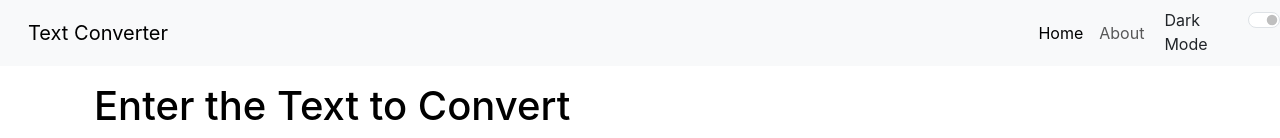
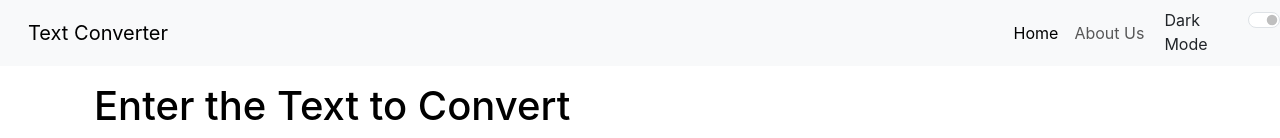
Before and after one commit to tusharbhadavankar01/Text-Converter-Application-using-React-Js, a React (Create React App) app: page / in a window 1280 px wide. Shown: the top 138 px of the page. Built offline with nearby package versions, Linux system fonts and the light colour scheme.

Commit message:
added alert component

```diff
--- a/src/App.js
+++ b/src/App.js
@@ -1,32 +1,50 @@
 import "./App.css";
-// import About from "./Components/About";
+import Alert from "./Components/Alert";
+//import About from "./Components/About";
 import Navbar from "./Components/Navbar";
 import Textform from "./Components/Textform";
 import React, { useState } from 'react';
 
 
+
 function App() {
   const [mode, setMode] = useState("light");
+  const [alert, setAlert] = useState(null);
+
+  const showAlert=(message,type)=>{
+    setAlert(
+      {msg:message,
+      type:type}
+    )
+    setTimeout(()=>{
+      setAlert(null);
+      } ,1500 );
+  }
+
+
   const toggleMode=()=>{
     if(mode==="light")
       {
       setMode("dark")
         document.body.style.backgroundColor="grey";
+        showAlert("Dark mode has been enabled","success")
     }
 
     else
   {
     setMode("light")
     document.body.style.backgroundColor="white";
+    showAlert("Light mode has been enabled","success")
+
 
   }
 }
   return (
     <>
      <Navbar title="Text Converter" mode={mode} toggleMode={toggleMode}/>
+     <Alert alert={alert}/>
      <div className="container my-3">
-     <Textform heading="Enter the Text to Convert" mode={mode} />
-      {/* <About/> */}
+     <Textform  showAlert={showAlert} heading="Enter the Text to Convert" mode={mode} />
      </div>
 
     </>
--- a/src/Components/About.js
+++ b/src/Components/About.js
@@ -1,4 +1,5 @@
 import React, {useState} from 'react'
+
 
 export default function About() {
   const [myStyle, setMyStyle] = useState({
--- /dev/null
+++ b/src/Components/Alert.js
@@ -0,0 +1,16 @@
+import React from 'react'
+
+export default function Alert(props) {
+    const capitalize = (word) => {
+        const lower = word.toLowerCase();
+        return lower.charAt(0).toUpperCase() + lower.slice(1);
+    }
+
+  return (
+
+        props.alert && <div className={`alert alert-${props.alert.type} alert-dismissible fade show`} role="alert">
+        <strong>{capitalize(props.alert.type)}</strong>: {props.alert.msg}
+        </div>
+
+  )
+}
--- a/src/Components/Navbar.js
+++ b/src/Components/Navbar.js
@@ -18,7 +18,7 @@
               <a className="nav-link active" aria-current="page" href="/">Home</a>
             </li>
             <li className="nav-item">
-              <a className="nav-link" href="/About.js">About</a>
+              <a className="nav-link" href="About.js">About Us</a>
             </li>
 
           </ul>
--- a/src/Components/Textform.js
+++ b/src/Components/Textform.js
@@ -8,18 +8,23 @@
       //console.log("UpperCase Was Clicked",+ text);
       let newText=text.toUpperCase();
       setText(newText)
+      props.showAlert("Converted to UpperCase", "success")
   }
 
   const handleLoClick=()=>{
     //console.log("LowerCase Was Clicked",+ text);
     let newText=text.toLowerCase();
     setText(newText)
+    props.showAlert("Converted to LowerCase", "success")
+
 }
 
 const handleClearClick=()=>{
   //console.log("clear",+ text);
   let newText="";
   setText(newText)
+  props.showAlert("Cleared text", "success")
+
 }
 const handleCopyClick = () => {
   let newText = text;
@@ -27,13 +32,16 @@
   setText(newText);
 
   navigator.clipboard.writeText(newText).then(() => {
-      alert("Text copied to clipboard");
+    props.showAlert("Copied to clipboard", "success")
+
   })
 
   }
   const handleRemoveSpace=()=>{
     let newText=text.split(/[ ]+/);
     setText(newText.join(" "))
+    props.showAlert("Extra spaces removed", "success")
+
   }
 
   const handleOnChange=(event)=>{
```
